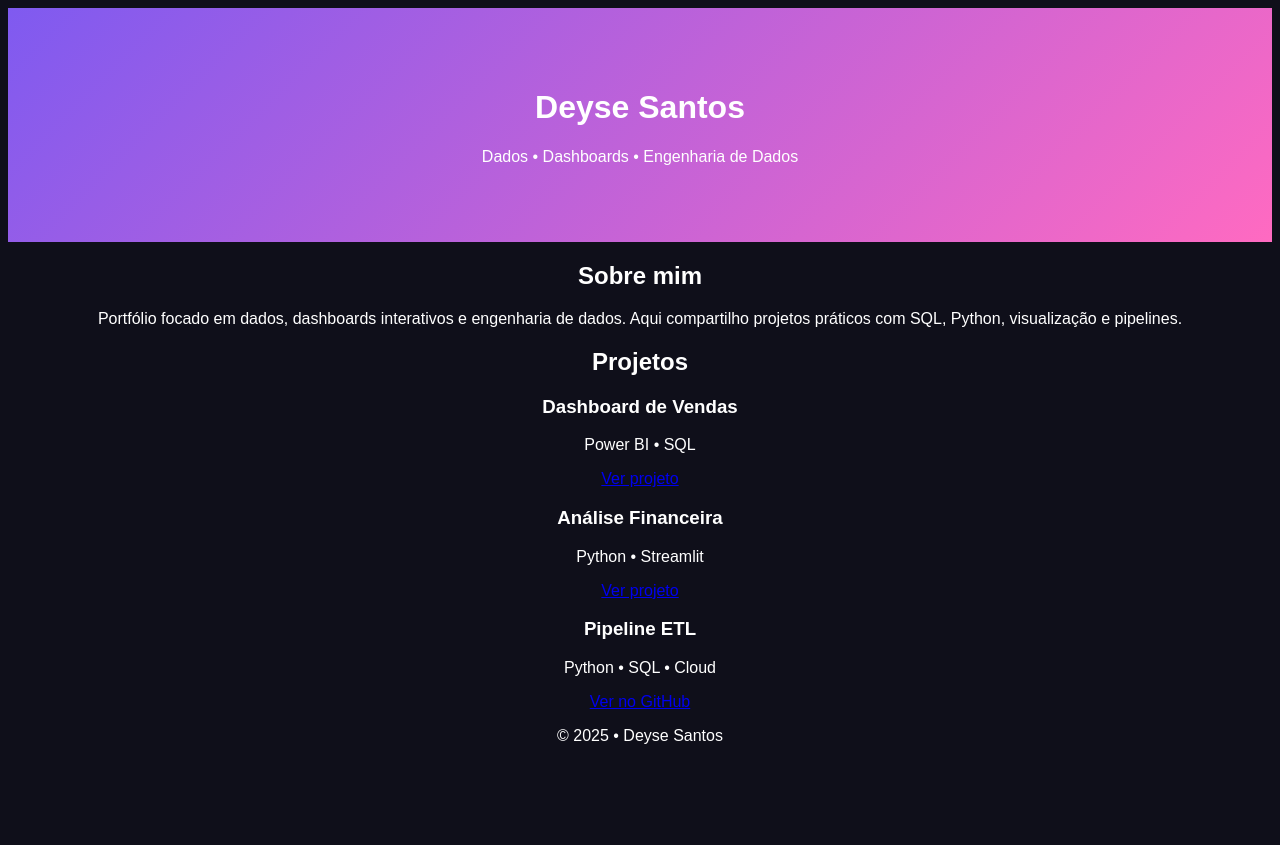
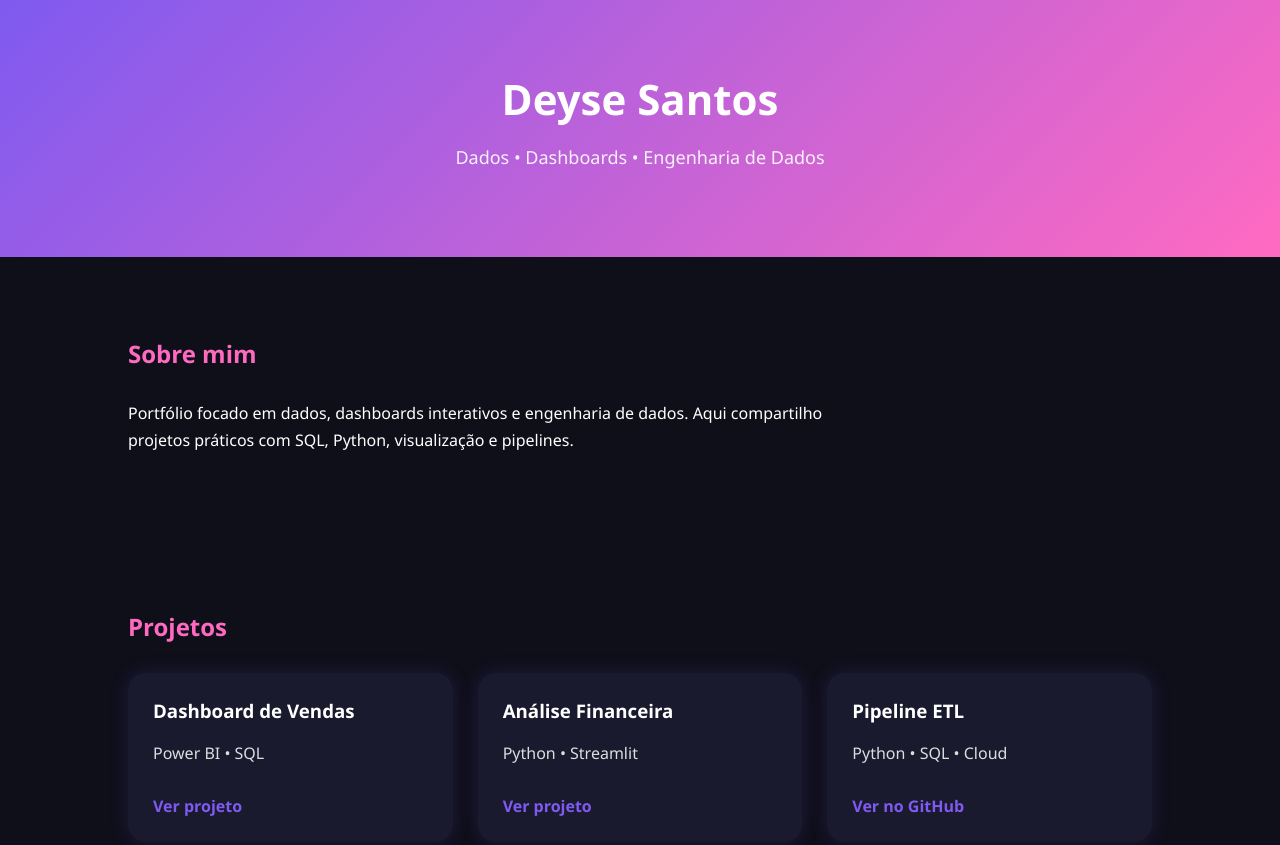
Before and after one commit to deysesantos/deysesantos.github.io, a plain HTML site: page index.html in a window 1280 px wide. Shown: the top 845 px of the page. Before the commit the page ends 800 px from the top, so only its background shows below. Drawn offline with Linux system fonts and the light colour scheme.

Commit message:
Update style.css

```diff
--- a/style.css
+++ b/style.css
@@ -1,11 +1,71 @@
 body {
-  font-family: Arial, sans-serif;
+  margin: 0;
+  font-family: 'Segoe UI', sans-serif;
   background: #0f0f1a;
-  color: white;
-  text-align: center;
+  color: #ffffff;
 }
 
 header {
-  padding: 60px;
+  text-align: center;
+  padding: 70px 20px;
   background: linear-gradient(135deg, #7f5af0, #ff6ac1);
 }
+
+header h1 {
+  margin: 0;
+  font-size: 42px;
+}
+
+header p {
+  font-size: 18px;
+  opacity: 0.9;
+}
+
+section {
+  padding: 60px 10%;
+}
+
+h2 {
+  color: #ff6ac1;
+  margin-bottom: 30px;
+}
+
+.about p {
+  max-width: 700px;
+  line-height: 1.7;
+}
+
+.cards {
+  display: grid;
+  grid-template-columns: repeat(auto-fit, minmax(260px, 1fr));
+  gap: 25px;
+}
+
+.card {
+  background: #1a1a2e;
+  border-radius: 18px;
+  padding: 25px;
+  box-shadow: 0 0 20px rgba(127,90,240,0.15);
+  transition: transform 0.3s, box-shadow 0.3s;
+}
+
+.card:hover {
+  transform: translateY(-8px);
+  box-shadow: 0 0 30px rgba(255,106,193,0.35);
+}
+
+.card h3 {
+  margin-top: 0;
+}
+
+.card p {
+  opacity: 0.85;
+}
+
+.card a {
+  display: inline-block;
+  margin-top: 15px;
+  color: #7f5af0;
+  font-weight: bold;
+  text-decoration: none;
+}
```
